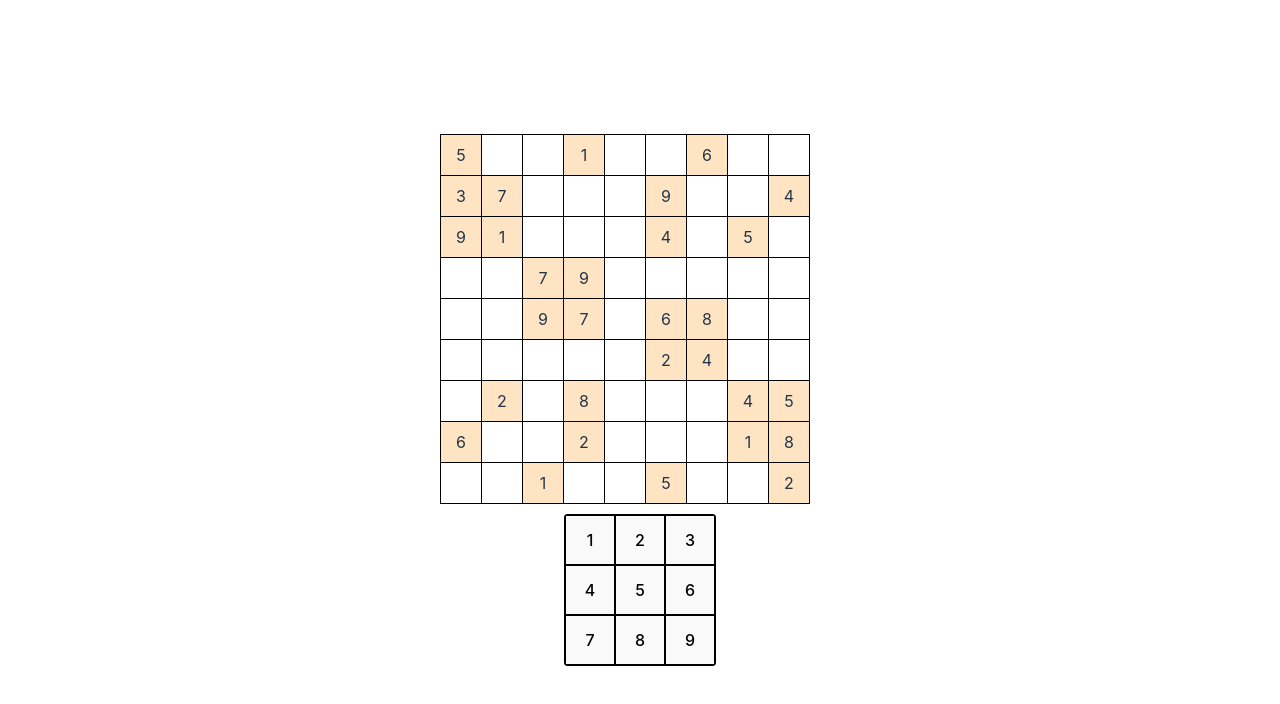
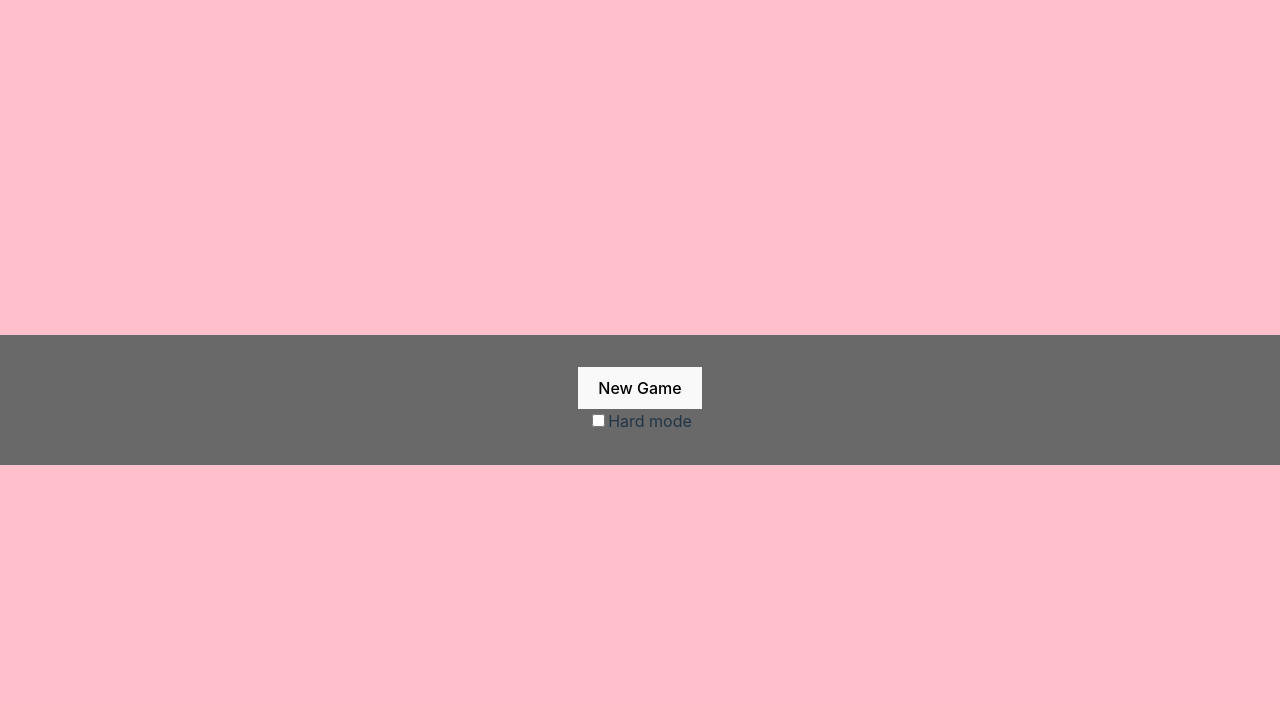
Before and after one commit to NickOsman11/SudokuSolverRevenge, a React (Vite) app in the folder sudoku/: page / in a window 1280 px wide. Shown: the top 704 px of the page. Built offline with nearby package versions, Linux system fonts and the light colour scheme.

Commit message:
New game button, some css

```diff
--- a/sudoku/src/App.css
+++ b/sudoku/src/App.css
@@ -1,14 +1,26 @@
 #root {
-  max-width: 1280px;
+  /* max-width: 1280px; */
+  width: 100%;
+  display: flex;
+  justify-content: center;
   margin: 0 auto;
   padding: 2rem;
   text-align: center;
+  background-color: dimgrey;
+}
+
+body {
+  background-color: pink;
 }
 
 .puzzle-area {
   width: 400px;
   position: relative;
+  color: whitesmoke
+}
 
+.selected {
+  background-color: orange;
 }
 
 .logo {
--- a/sudoku/src/App.tsx
+++ b/sudoku/src/App.tsx
@@ -19,20 +19,16 @@ function App() {
         numbers.push(i)
     }
 
-    const randomNumber = Math.floor(Math.random()*puzzles.RawSudoku.length)
-
-    const [initialPuzzle, setInitialPuzzle] = useState<number[][]>(puzzles.RawSudoku[randomNumber])
+    const [initialPuzzle, setInitialPuzzle] = useState<number[][]>()
     const [selectedSquare, setSelectedSquare] = useState([-1,-1])
     const [selectedSquareValue, setSelectedSquareValue] = useState(0)
-    const [matrix, setMatrix]= useState<number[][]>(puzzles.RawSudoku[randomNumber])
+    const [matrix, setMatrix]= useState<number[][]>()
 
-    // function newGame(){
-    //     const randomNumber = Math.floor(Math.random()*puzzles.RawSudoku.length)
-    //     setInitialPuzzle(puzzles.RawSudoku[randomNumber]);
-    //     console.log(initialPuzzle)
-    //     setMatrix(initialPuzzle)
-    //     console.log(matrix)
-    // }
+    function newGame(){
+        const randomNumber = Math.floor(Math.random()*puzzles.RawSudoku.length)
+        setInitialPuzzle(puzzles.RawSudoku[randomNumber]);
+        setMatrix(puzzles.RawSudoku[randomNumber])
+    }
 
     function updateGrid(newValue: number) {
         if (matrix !== undefined) {
@@ -52,10 +48,30 @@ function App() {
     }
 
     function selectSquare(row: number, col: number) {
-        if (initialPuzzle && initialPuzzle[row][col] === 0) {
+        if (initialPuzzle && matrix && initialPuzzle[row][col] === 0) {
             setSelectedSquareValue(matrix[row][col])
             setSelectedSquare([row, col])
         }
+    }
+
+    if (initialPuzzle === undefined || matrix === undefined) {
+        return (
+            <div>
+                <div>
+                    <button
+                        onClick={newGame}>
+                        New Game
+                    </button>
+                </div>
+                <div>
+                    <label className="switch">
+                        <input type="checkbox"/>
+                        <span className="slider"/>
+                        Hard mode
+                    </label>
+                </div>
+            </div>
+        )
     }
 
     if (initialPuzzle !== undefined && matrix !== undefined) {
@@ -78,5 +94,4 @@ function App() {
     }
 }
 
-
 export default App
--- a/sudoku/src/Grid/Grid.css
+++ b/sudoku/src/Grid/Grid.css
@@ -1,5 +1,5 @@
 .grid {
-    border: 0;
+    border: 3px solid black;
 }
 
 table, th, td {
@@ -15,12 +15,12 @@ table, th, td {
     padding: 0;
 }
 
-.grid-square.selected {
-    background-color: gold;
+.grid-square.initial {
+    background-color: darkcyan;
 }
 
-.grid-square.initial {
-    background-color: bisque;
+.grid-square.third {
+    border-left: 3px solid black;
 }
 
 .row {
@@ -28,6 +28,10 @@ table, th, td {
     height: 40px
 }
 
+.row.third {
+    border-top: 3px solid black;
+}
+
 /* button:hover {
     border-color: #646cff;
   } */
--- a/sudoku/src/Grid/Grid.tsx
+++ b/sudoku/src/Grid/Grid.tsx
@@ -21,16 +21,17 @@ export default function Grid(
         <table className='grid'>
             <tbody>
                 {numbers.map( (row) => {
-                    return <tr className='row'>
+                    return <tr className={'row' + `${row % 3 === 0 ? " third" : ""}`}>
                         {numbers.map( (col) => {
                         return (
                             <td
                                 className=
                                     {`grid-square`
                                     + `${selectedSquare && (row === selectedSquare[0] && selectedSquare[1] === col) ? " selected" : ""}`
-                                    + `${(initialMatrix[row][col] !== 0) ? " initial" : ""}`}
+                                    + `${(initialMatrix[row][col] !== 0) ? " initial" : ""}`
+                                    + `${col % 3 === 0 ? " third" : ""}`}
                                 onClick={() => selectSquare(row, col)}
-                            >{matrix[row][col] === 0 ? "" : matrix[row][col]}</td>
+                            >{(matrix[row][col] === 0 ? "" : matrix[row][col])}</td>
                         )
                     })}
                     </tr>
--- a/sudoku/src/Numpad/Numpad.css
+++ b/sudoku/src/Numpad/Numpad.css
@@ -8,17 +8,15 @@
     flex-direction: row;
     margin: auto;
     margin-top: 10px;
+
 }
 
 .numpad-square{
     border: black solid 1px;
-
     height: 50px;
     width: 50px;
     padding: 0;
     margin: 0;
+    color: whitesmoke;
+    background-color: plum;
 }
-
-.numpad-square.selected {
-    background-color: gold;
-}
```
